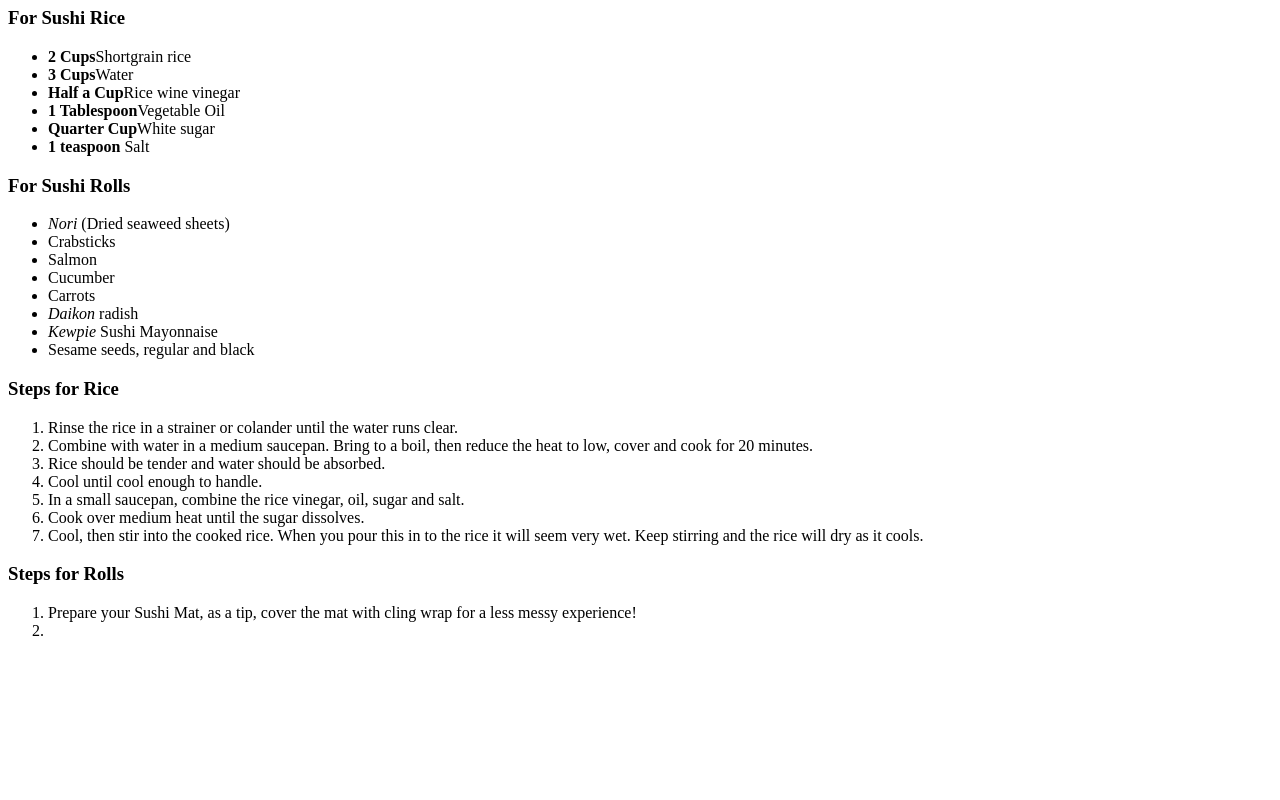
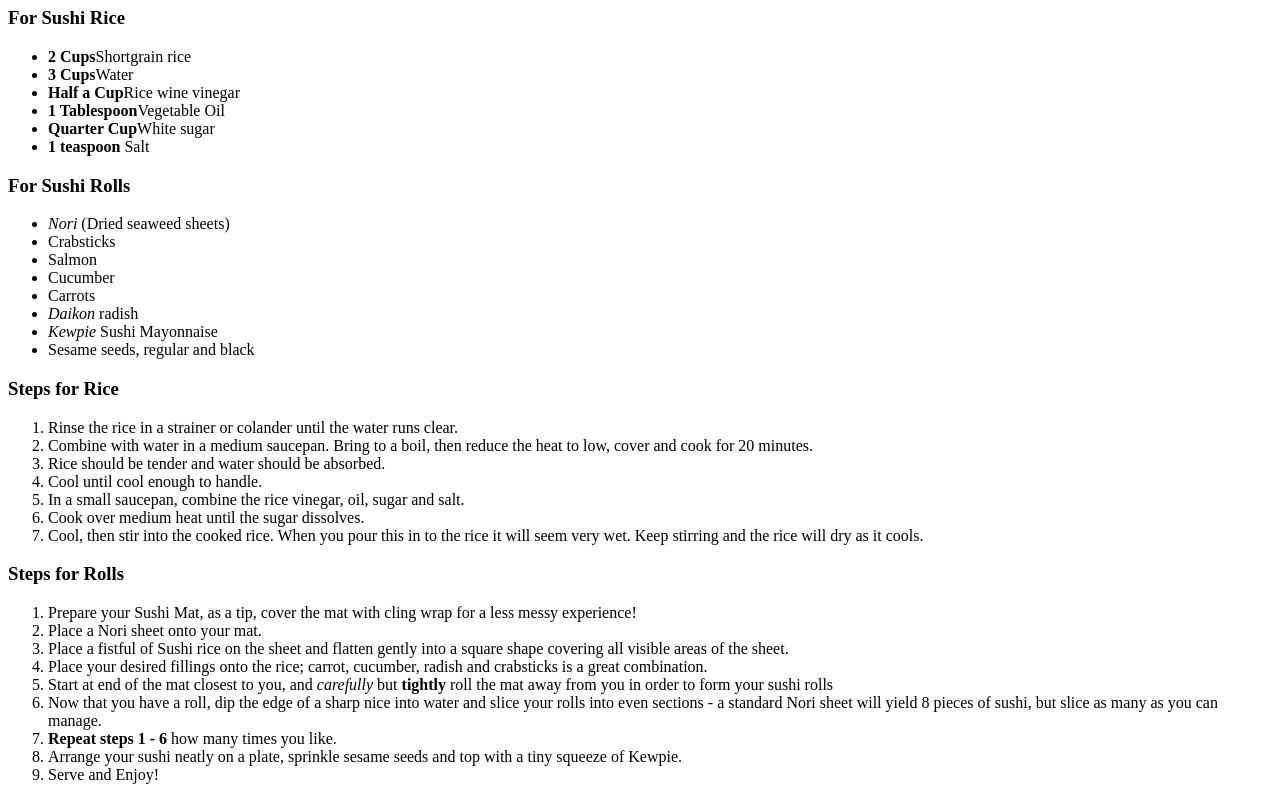
Before and after one commit to singleMaltMatt/odin-recipes, a plain HTML site: page recipes/sushi.html in a window 1280 px wide. Shown: the part 655-1455 px from the top of the page. Before the commit the page ends 1311 px from the top, so only its background shows below. Drawn offline with Linux system fonts and the light colour scheme.

Commit message:
finished sushi.html

```diff
--- a/recipes/sushi.html
+++ b/recipes/sushi.html
@@ -52,7 +52,15 @@
             <h3>Steps for Rolls</h3>
             <ol>
                 <li>Prepare your Sushi Mat, as a tip, cover the mat with cling wrap for a less messy experience!</li>
-                <li></li>
+                <li>Place a Nori sheet onto your mat.</li>
+                <li>Place a fistful of Sushi rice on the sheet and flatten gently into a square shape covering all visible areas of the sheet.</li>
+                <li>Place your desired fillings onto the rice; carrot, cucumber, radish and crabsticks is a great combination.</li>
+                <li>Start at end of the mat closest to you, and <em>carefully</em> but <strong>tightly</strong> roll the mat away from you in order to form your sushi rolls</li>
+                <li>Now that you have a roll, dip the edge of a sharp nice into water and slice your rolls into even sections - a standard Nori sheet will yield 8 pieces of sushi, but slice as many as you can manage.</li>
+                <li><strong>Repeat steps 1 - 6</strong> how many times you like.</li>
+                <li>Arrange your sushi neatly on a plate, sprinkle sesame seeds and top with a tiny squeeze of Kewpie.</li>
+                <li>Serve and Enjoy!</li>
+
             </ol>
 
 
```
